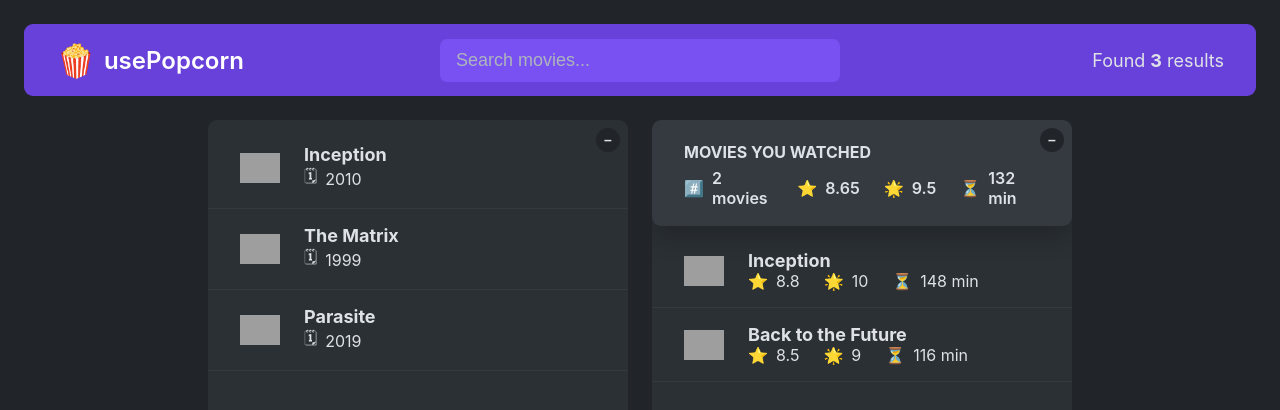
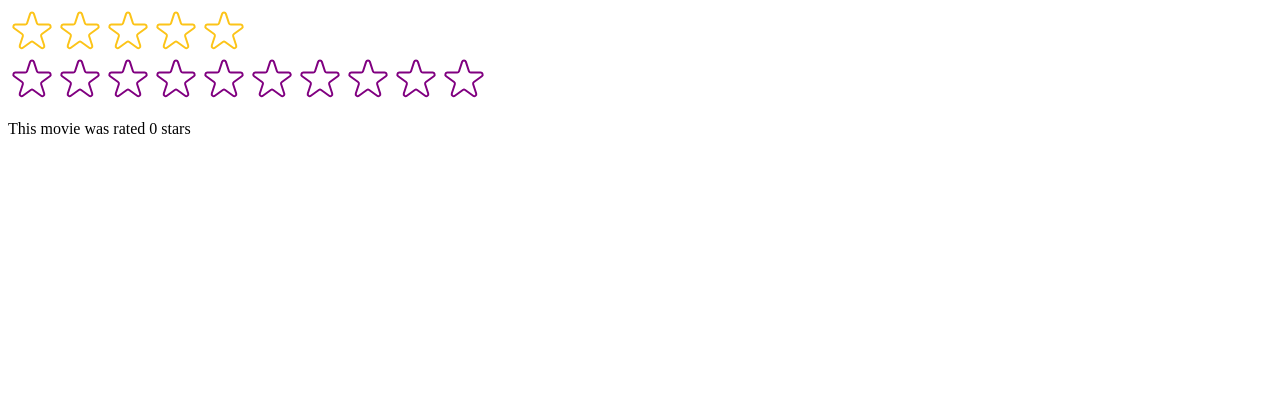
Before and after one commit to SumedhThota/usepopcorn, a React (Create React App) app: page / in a window 1280 px wide. Shown: the top 410 px of the page. Built offline with nearby package versions, Linux system fonts and the light colour scheme; grey boxes are pictures that could not be loaded.

Commit message:
Setting up star component

```diff
--- a/src/App.js
+++ b/src/App.js
@@ -74,11 +74,9 @@
         </p>
 }
 
-function Navbar({movies}){
+function Navbar({children}){
   return <nav className="nav-bar">
-        <Logo />
-        <Search />
-        <Numresults movies={movies}/>
+        {children}
       </nav>
 }
 
@@ -104,18 +102,18 @@
 </ul>
 }
 
-function ListBox({movies}){
+function Box({children}){
 
-  const [isOpen1, setIsOpen1] = useState(true);
+  const [isOpen, setIsOpen] = useState(true);
   return <div className="box">
   <button
     className="btn-toggle"
-    onClick={() => setIsOpen1((open) => !open)}
+    onClick={() => setIsOpen((open) => !open)}
   >
-    {isOpen1 ? "–" : "+"}
+    {isOpen ? "–" : "+"}
   </button>
-  {isOpen1 && (
-    <MovieList movies={movies}/>
+  {isOpen && (
+    children
   )}
 </div>
 }
@@ -177,42 +175,32 @@
 </ul>
 }
 
-function WatchedBox(){
-  const [watched, setWatched] = useState(tempWatchedData);
-  const [isOpen2, setIsOpen2] = useState(true);
-
-  return <div className="box">
-  <button
-    className="btn-toggle"
-    onClick={() => setIsOpen2((open) => !open)}
-  >
-    {isOpen2 ? "–" : "+"}
-  </button>
-  {isOpen2 && (
-    <>
-      <WatchedSummary watched={watched} />
-      <WatchedMoviesList watched={watched} />
-    </>
-  )}
-</div>
-}
-
-
-function Main({movies}){
+function Main({children}){
   return <main className="main">
-
-        <ListBox movies={movies}/>
-        <WatchedBox />
+        {children}
       </main>
 }
 
 export default function App() {
   const [movies, setMovies] = useState(tempMovieData);
+  const [watched, setWatched] = useState(tempWatchedData);
+
   return (
     <>
 
-      <Navbar movies={movies}/>
-      <Main movies={movies}/>
+      <Navbar>
+        <Logo />
+        <Search />
+        <Numresults movies={movies}/></Navbar>
+      <Main>
+        <Box>
+          <MovieList movies={movies}/>
+        </Box>
+        <Box>
+        <WatchedSummary watched={watched} />
+        <WatchedMoviesList watched={watched} />
+        </Box>
+      </Main>
 
     </>
   );
--- /dev/null
+++ b/src/StarRating.js
@@ -0,0 +1,82 @@
+import { useState } from "react"
+import PropTypes from 'prop-types'
+
+const containerStyle ={
+    display: 'flex',
+    alignItems: 'center',
+    gap: '16px'
+}
+
+const starContainerStyle = {
+    display: 'flex'
+}
+
+StarRating.propTypes ={
+    maxRating: PropTypes.number,
+    color: PropTypes.string,
+    defaultRating: PropTypes.number,
+    size: PropTypes.number,
+    messages: PropTypes.array,
+    className: PropTypes.string,
+    onSetRating: PropTypes.func
+}
+
+export default function StarRating({maxRating = 5, color = '#fcc419', size='48', className='', messages = [], defaultRating = 0, onSetRating}){
+    const [rating, setRating] = useState(defaultRating)
+    const [tempRating, setTempRating] = useState(0)
+
+    const textStyle ={
+        lineHeight: '1',
+        margin: '0',
+        color,
+        size: `${size/1.5}px`
+    }
+
+
+
+    return (
+        <div style={containerStyle} className={className}>
+            <div style={starContainerStyle}>{Array.from({length: maxRating},(_, i)=><Star key={i} onRate ={()=>{setRating(i+1); onSetRating(i+1)}} full={tempRating? tempRating >=
+            i+1 : rating >= i+1}
+                onHoverIn={()=>setTempRating(i+1)} onHoverOut={()=>setTempRating(0)} color={color} size={size}/>)}</div>
+            <p style={textStyle}>{messages.length === maxRating? messages[tempRating? tempRating-1 : rating -1] : tempRating || rating || ''}</p>
+        </div>
+    )
+}
+
+function Star({full, onRate, onHoverIn, onHoverOut, color, size}){
+    const starStyle = {
+        width: `${size}px`,
+        height: `${size}px`,
+        display: 'block',
+        cursor: 'pointer'
+    }
+    return(
+        <span role="button" style={starStyle} onClick={onRate} onMouseEnter={onHoverIn} onMouseLeave={onHoverOut}>
+        {full? <svg
+        xmlns="http://www.w3.org/2000/svg"
+        viewBox="0 0 20 20"
+        fill = {color}
+        stroke={color}
+      >
+        <path
+          d="M9.049 2.927c.3-.921 1.603-.921 1.902 0l1.07 3.292a1 1 0 00.95.69h3.462c.969 0 1.371 1.24.588 1.81l-2.8 2.034a1 1 0 00-.364 1.118l1.07 3.292c.3.921-.755 1.688-1.54 1.118l-2.8-2.034a1 1 0 00-1.175 0l-2.8 2.034c-.784.57-1.838-.197-1.539-1.118l1.07-3.292a1 1 0 00-.364-1.118L2.98 8.72c-.783-.57-.38-1.81.588-1.81h3.461a1 1 0 00.951-.69l1.07-3.292z"
+        />
+      </svg>:
+      <svg
+      xmlns="http://www.w3.org/2000/svg"
+      fill="none"
+      viewBox="0 0 24 24"
+      stroke={color}
+    >
+      <path
+        strokeLinecap="round"
+        strokeLinejoin="round"
+        strokeWidth="{2}"
+        d="M11.049 2.927c.3-.921 1.603-.921 1.902 0l1.519 4.674a1 1 0 00.95.69h4.915c.969 0 1.371 1.24.588 1.81l-3.976 2.888a1 1 0 00-.363 1.118l1.518 4.674c.3.922-.755 1.688-1.538 1.118l-3.976-2.888a1 1 0 00-1.176 0l-3.976 2.888c-.783.57-1.838-.197-1.538-1.118l1.518-4.674a1 1 0 00-.363-1.118l-3.976-2.888c-.784-.57-.38-1.81.588-1.81h4.914a1 1 0 00.951-.69l1.519-4.674z"
+      />
+    </svg>
+      }
+      </span>
+    )
+}
--- a/src/index.js
+++ b/src/index.js
@@ -1,12 +1,22 @@
 import React from 'react';
 import ReactDOM from 'react-dom/client';
-import './index.css';
-import App from './App';
+import StarRating from './StarRating';
+import { useState } from 'react';
+// import './index.css';
+// import App from './App';
 
+export function Test(){
+  const [movieRating, setMovieRating] = useState(0)
+  return <div>
+      <StarRating color="purple" maxRating={10} onSetRating={setMovieRating} />
+      <p>This movie was rated {movieRating} stars</p>
+  </div>
+}
 
 const root = ReactDOM.createRoot(document.getElementById('root'));
 root.render(
   <React.StrictMode>
-    <App />
+    <StarRating maxRating={5}/>
+    <Test />
   </React.StrictMode>
 );
```
